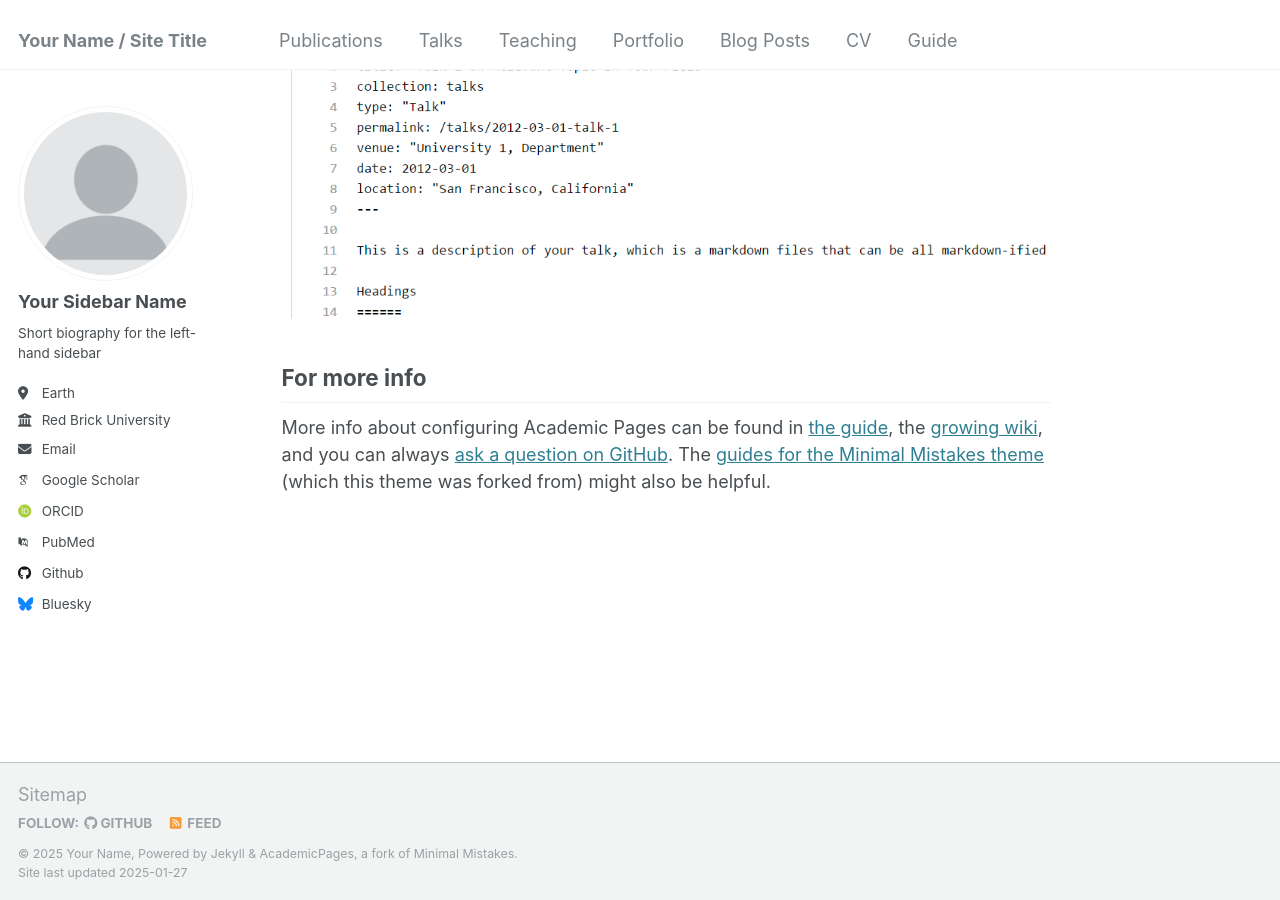
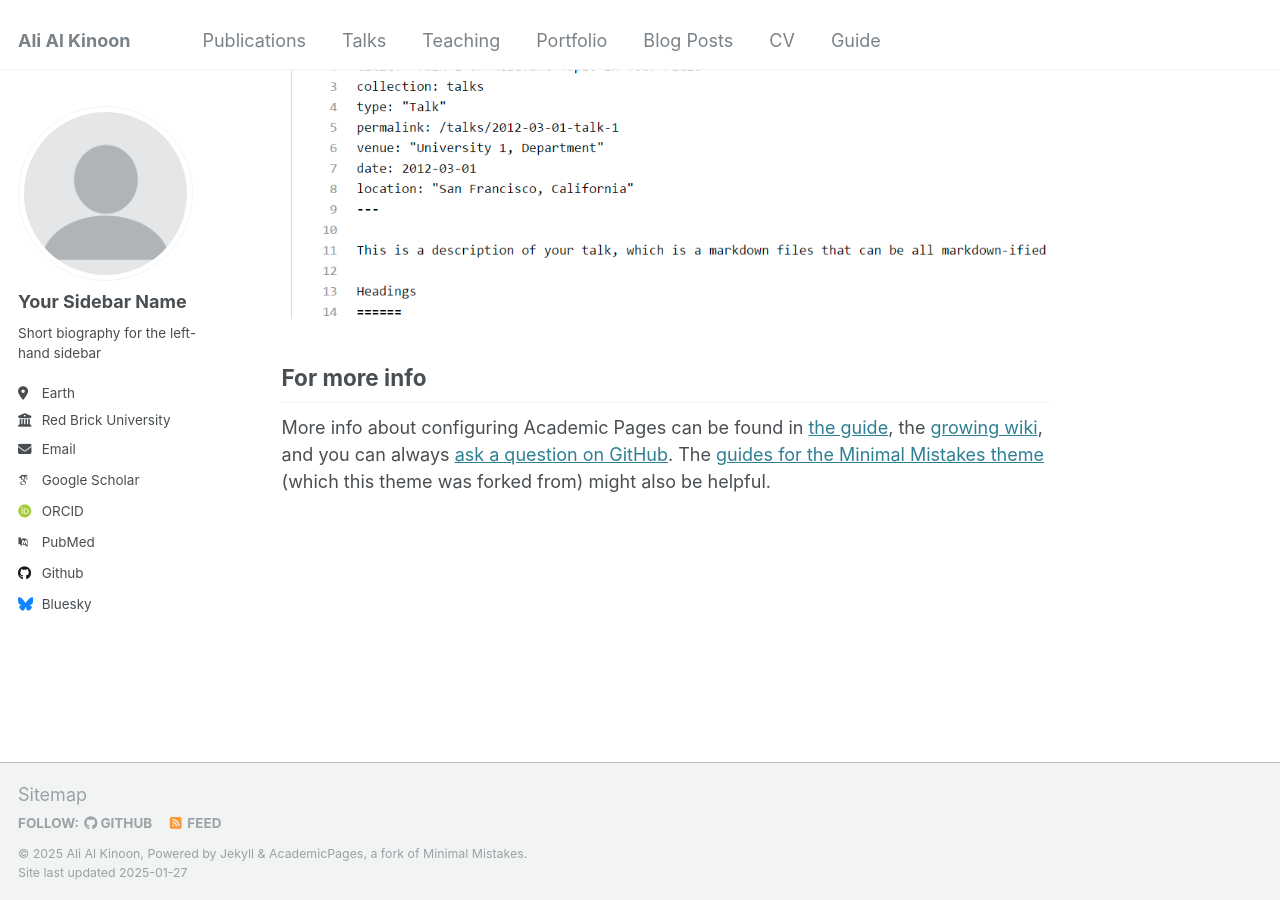
Before and after one commit to AliAlkinoon/AliAlkinoon.github.io, a Jekyll site: the page built from _pages/about.md, in a window 1280 px wide and 900 px high, scrolled down 2643 px. Built offline with Jekyll 4.4.1, drawn with Linux system fonts in a browser that asks for light colours; some web fonts are replaced.

Commit message:
Update _config.yml

```diff
--- a/_config.yml
+++ b/_config.yml
@@ -8,13 +8,13 @@
 
 # Basic Site Settings
 locale                   : "en-US"
-title                    : "Your Name / Site Title"
+title                    : "Ali Al Kinoon"
 title_separator          : "-"
-name                     : &name "Your Name"
+name                     : &name "Ali Al Kinoon"
 description              : &description "personal description"
-url                      : https://academicpages.github.io # the base hostname & protocol for your site e.g. "https://[your GitHub username].github.io"
+url                      : https://AliAlkinoon.github.io # the base hostname & protocol for your site e.g. "https://[your GitHub username].github.io"
 baseurl                  : "" # the subpath of your site, e.g. "/blog"
-repository               : "academicpages/academicpages.github.io"
+repository               : "AliAlkinoon/AliAlkinoon.github.io"
 
 # Site Author - The following control what appear as part of the author content on the side bar.
 #               If a field is blank the icon and link will not appear, otherwise it will be shown.
```
